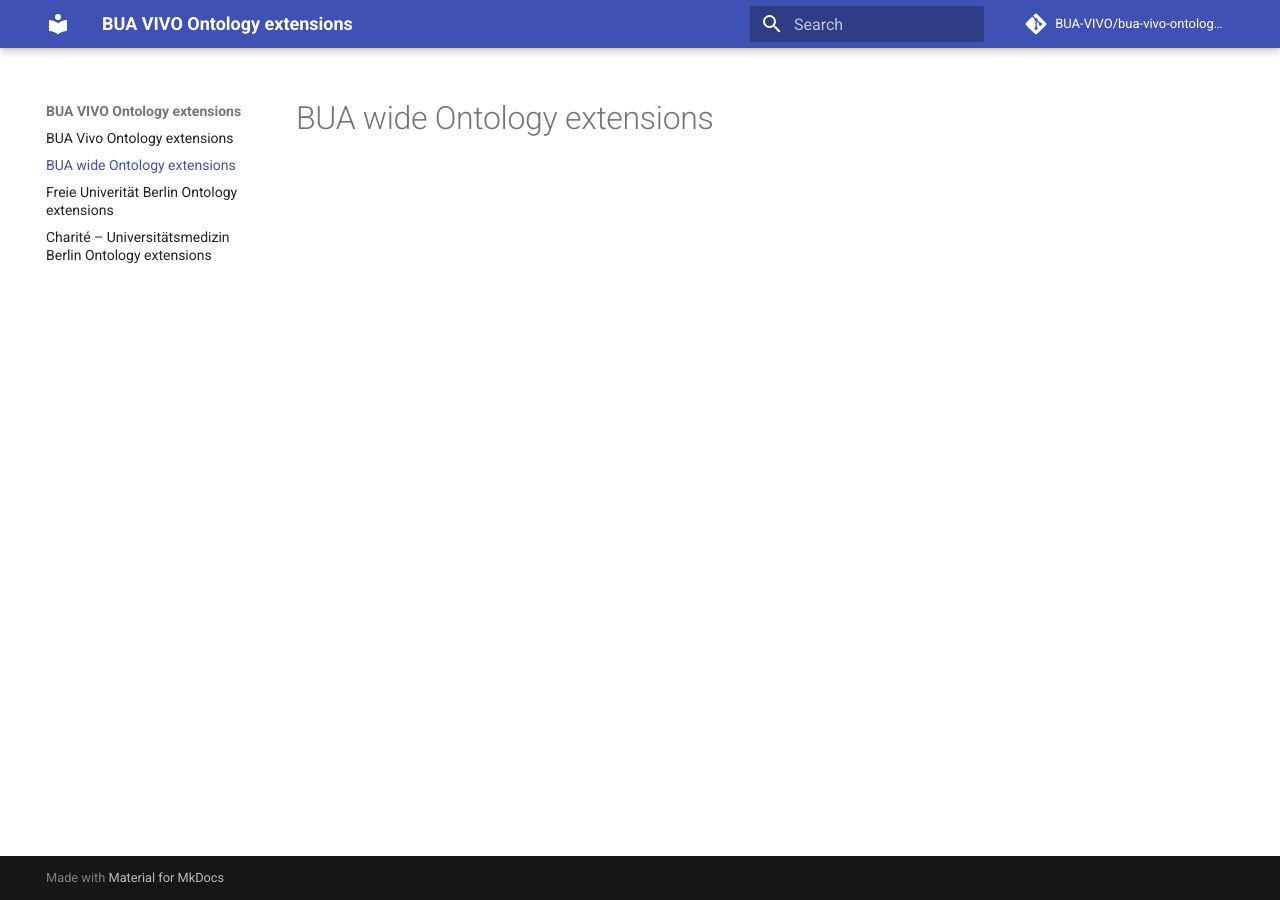
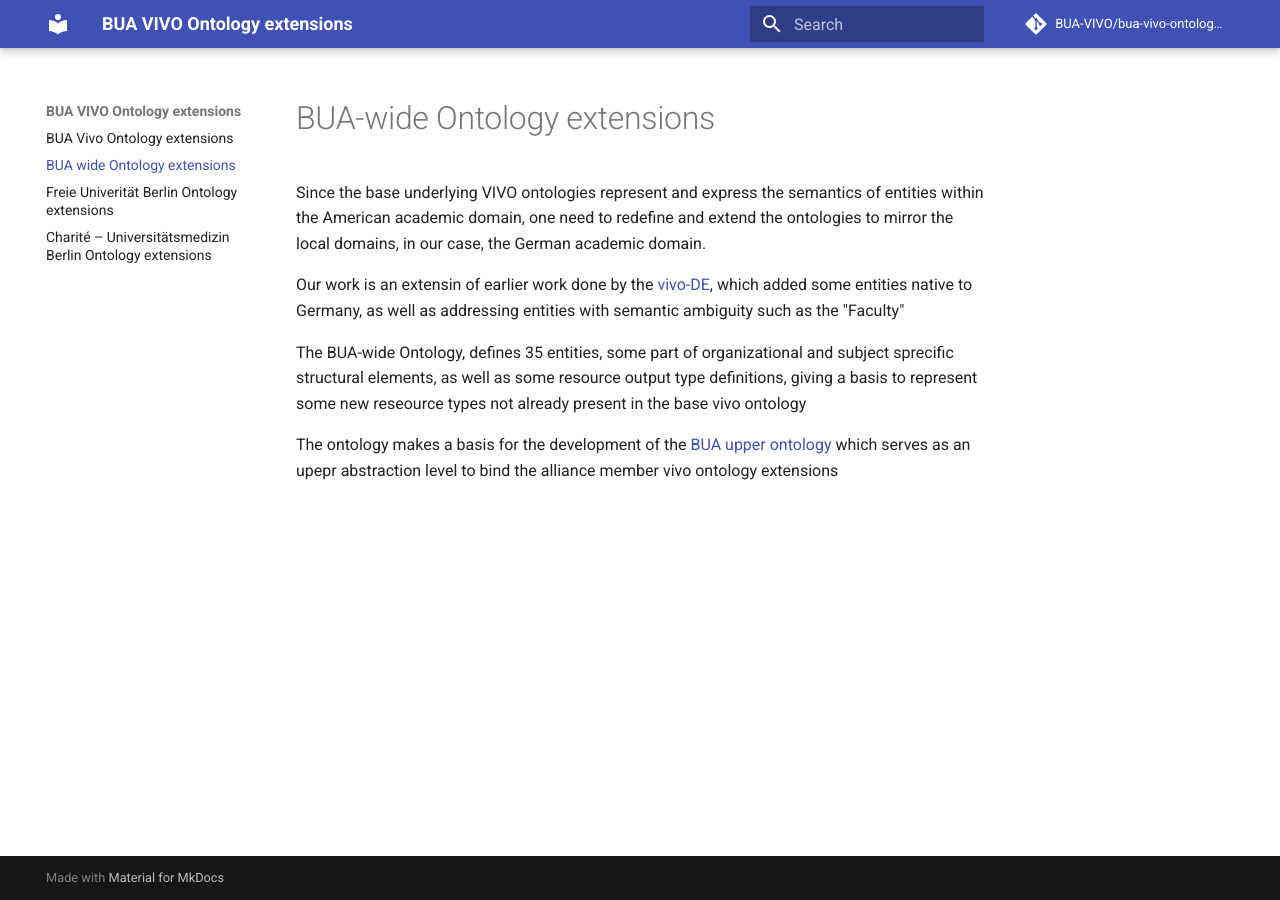
Before and after one commit to BUA-VIVO/bua-vivo-ontology-extensions, an MkDocs documentation site: the page built from docs/bua.md, in a window 1280 px wide. Built offline with MkDocs 1.6.1 and Material for MkDocs 9.7.7, drawn with Linux system fonts in a browser that asks for light colours; comment, search, counter and statistics services are not loaded.

Commit message:
BUA wide ontology etensions

```diff
--- a/docs/bua.md
+++ b/docs/bua.md
@@ -1 +1,9 @@
-# BUA wide Ontology extensions
+# BUA-wide Ontology extensions
+
+Since the base underlying VIVO ontologies represent and express the semantics of entities within the American academic domain, one need to redefine and extend the ontologies to mirror the local domains, in our case, the German academic domain.
+
+Our work is an extensin of earlier work done by the [vivo-DE](https://github.com/VIVO-DE/vivo-de-ontology-extension), which added some entities native to Germany, as well as addressing entities with semantic ambiguity such as the "Faculty"
+
+The BUA-wide Ontology, defines 35 entities, some part of organizational and subject sprecific structural elements, as well as some resource output type definitions, giving a basis to represent some new reseource types not already present in the base vivo ontology
+
+The ontology makes a basis for the development of the [BUA upper ontology](https://bua-vivo.github.io/bua-upper-ontology/) which serves as an upepr abstraction level to bind the alliance member vivo ontology extensions
```
